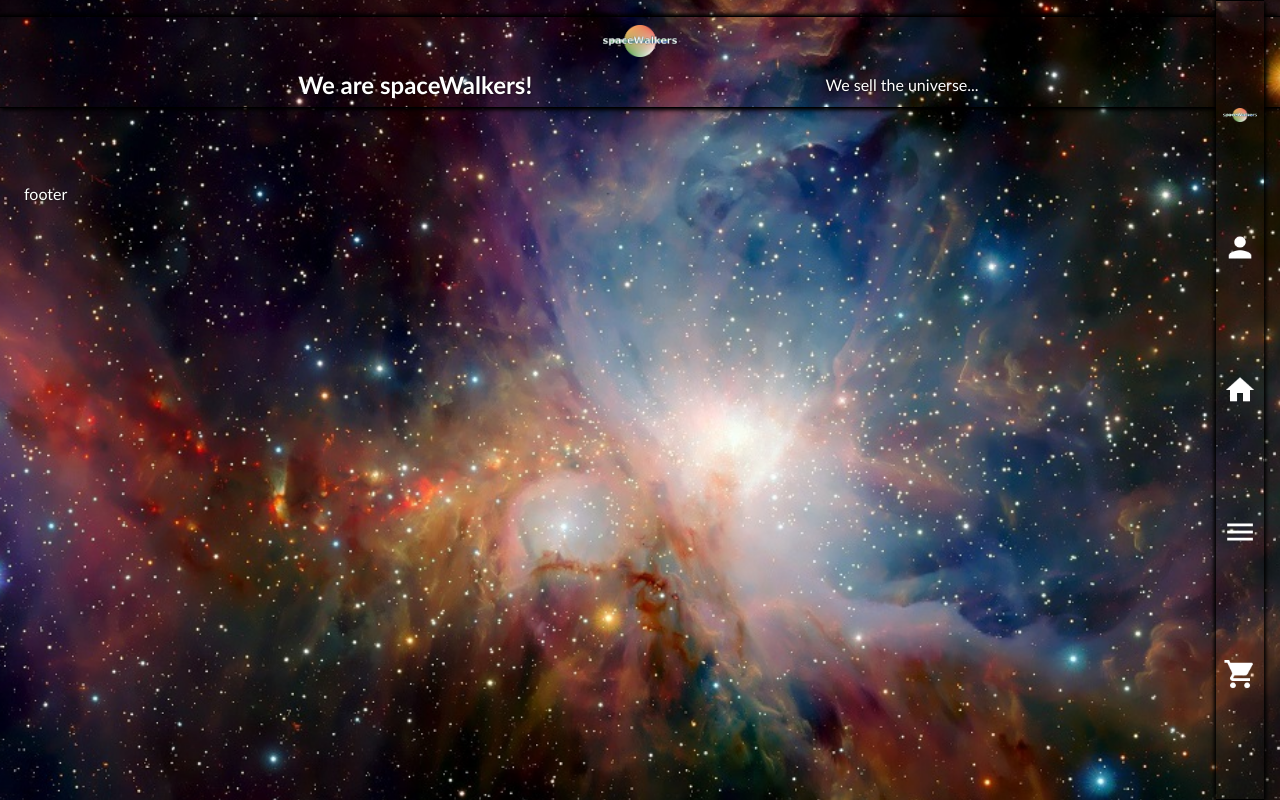
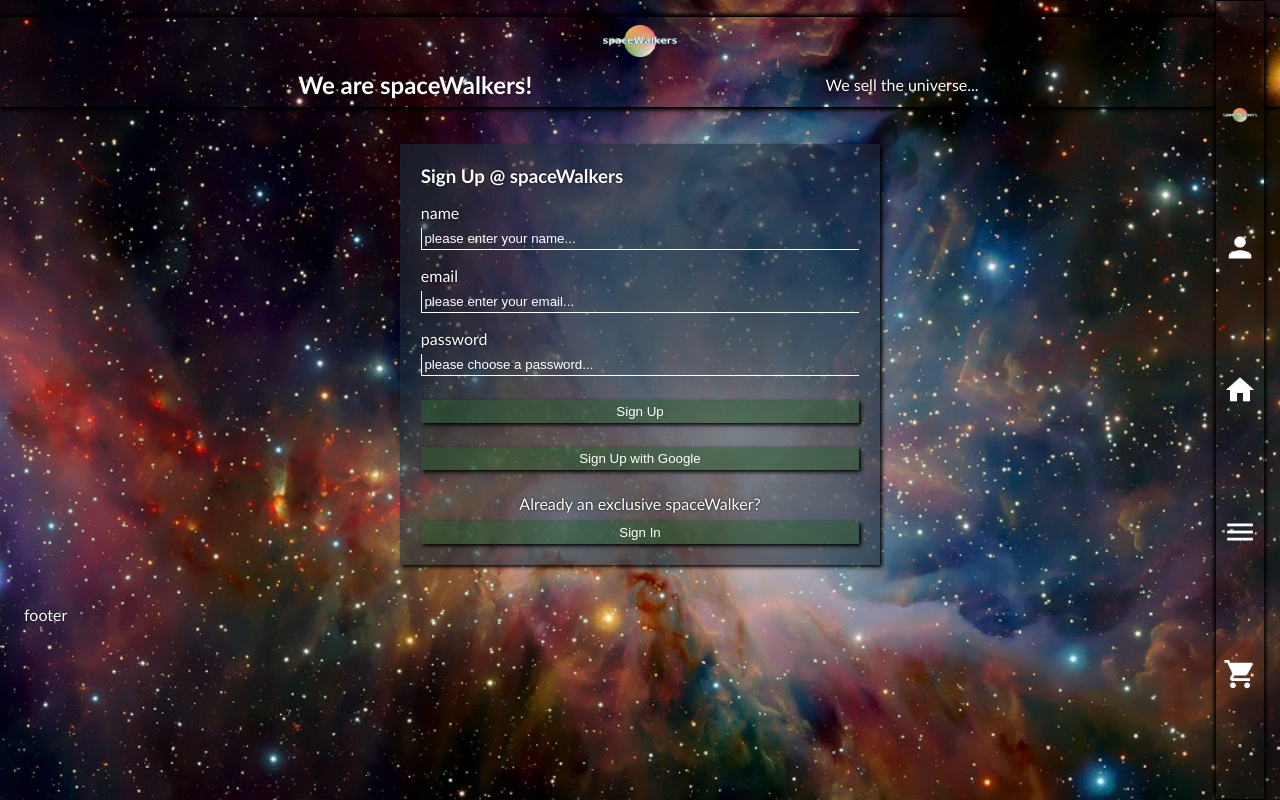
Before and after one commit to TG-web-dev-4/webshop-web-MikiHoffmann, a React (Create React App) app: page /signup in a window 1280 px wide. Built offline with nearby package versions, Linux system fonts and the light colour scheme; no server answers.

Commit message:
signIn signUp

```diff
--- a/src/App.js
+++ b/src/App.js
@@ -15,7 +15,7 @@ import HomePage from "./pages/HomePage";
 import ProductsPage from "./pages/ProductsPage";
 import DetailsPage from "./pages/DetailsPage";
 import CartPage from "./pages/CartPage";
-import RegisterForm from "./components/RegisterForm";
+import SignUpForm from "./components/SignUpForm";
 import ResetForm from "./components/ResetForm";
 
 function App() {
@@ -34,7 +34,7 @@ function App() {
                 <Route path="/products" element={<ProductsPage />} />
                 <Route path="/details/" element={<DetailsPage />} />
                 <Route path="/cart" element={<CartPage />} />
-                <Route path="/register" element={<RegisterForm/>} />
+                <Route path="/signup" element={<SignUpForm/>} />
                 <Route path="/reset" element={<ResetForm/>}/>
               </Routes>
               <Footer />
--- a/src/components/LogInForm.js
+++ b/src/components/SignInForm.js
@@ -1,11 +1,15 @@
 import React, { useEffect, useState } from "react";
 import { Link, useNavigate } from "react-router-dom";
-import { auth, logInWithEmailAndPassword, signInWithGoogle } from "../services/FirebaseConfig";
+import {
+  auth,
+  logInWithEmailAndPassword,
+  signInWithGoogle,
+} from "../services/FirebaseConfig";
 import { useAuthState } from "react-firebase-hooks/auth";
-import { StyledForm } from "../components/styledComponents/Form.styled";
-import { StyledLinkButton } from "../components/styledComponents/LinkButton.styled";
+import { StyledForm } from "./styledComponents/Form.styled";
+import { StyledLinkButton } from "./styledComponents/LinkButton.styled";
 
-const LogInForm = () => {
+const SignInForm = () => {
   const [email, setEmail] = useState("");
   const [password, setPassword] = useState("");
   //console.log(email);
@@ -18,7 +22,7 @@ const LogInForm = () => {
       return;
     }
     if (user) navigate("/home");
-  }, [user, loading, navigate]);
+  }, [user, loading]);
 
   return (
     <>
@@ -43,34 +47,31 @@ const LogInForm = () => {
           onChange={(e) => setPassword(e.target.value)}
         />
         <div className="buttonContainer">
-          <StyledLinkButton className="cancelButton">cancel</StyledLinkButton>
           <StyledLinkButton
             className="confirmButton"
             onClick={() => logInWithEmailAndPassword(email, password)}
           >
-            login
+            Sign In
           </StyledLinkButton>
         </div>
 
         <div className="buttonContainer">
-        <StyledLinkButton onClick={() => signInWithGoogle}>
-          Login with Google
-        </StyledLinkButton>
+          <StyledLinkButton onClick={signInWithGoogle}>
+            Login with Google
+          </StyledLinkButton>
         </div>
         <div className="buttonContainer">
-          <span>Not an exclusive spaceWalker yet?</span>
-          <span>
-            Just
-            <StyledLinkButton>
-              <Link to="/register">register</Link>
-            </StyledLinkButton>
-            .
-          </span>
+          <Link to="/reset">Forgot Password</Link>
         </div>
-        <Link to="/reset">Forgot Password</Link>
+        <div className="buttonContainer">
+          Not an exclusive spaceWalker yet?
+          <StyledLinkButton>
+            <Link to="/signup">Sign Up now</Link>
+          </StyledLinkButton>
+        </div>
       </StyledForm>
     </>
   );
 };
 
-export default LogInForm;
+export default SignInForm;
--- a/src/components/RegisterForm.js
+++ b/src/components/SignUpForm.js
@@ -3,27 +3,29 @@ import { useAuthState } from "react-firebase-hooks/auth";
 import { Link, useNavigate } from "react-router-dom";
 import {
   auth,
-  registerWithEmailAndPassword,
+  signUpWithEmailAndPassword,
   signInWithGoogle,
 } from "../services/FirebaseConfig";
 import { StyledForm } from "../components/styledComponents/Form.styled";
 import { StyledLinkButton } from "../components/styledComponents/LinkButton.styled";
-const RegisterForm = () => {
+
+const SignUpForm = () => {
   const [email, setEmail] = useState("");
   const [password, setPassword] = useState("");
   const [name, setName] = useState("");
-  const [user, loading, error] = useAuthState(auth);
+  const [user, loading] = useAuthState(auth);
+  const [error, setError] = useState("");
   //console.log(signUpEmail);
   //console.log(signUpPassword);
   const navigate = useNavigate();
-  const register = () => {
-    if (!name) alert("please enter a name");
-    registerWithEmailAndPassword(name, email, password);
+  const signUp = () => {
+    if (!name) setError("please enter a name");
+    signUpWithEmailAndPassword(name, email, password);
   };
   useEffect(() => {
     if (loading) return;
     if (user) navigate("/home");
-  }, [user, loading,navigate]);
+  }, [user, loading]);
 
   return (
     <>
@@ -58,17 +60,27 @@ const RegisterForm = () => {
           value={password}
           placeholder="please choose a password..."
           onChange={(e) => {
-            e.preventDefault();
             setPassword(e.target.value);
           }}
         />
+        {error}
         <div className="buttonContainer">
-          <StyledLinkButton className="cancelButton">cancel</StyledLinkButton>
-          <StyledLinkButton className="confirmButton" onClick={register}>
-            register
+          <StyledLinkButton className="confirmButton" onClick={signUp}>
+            Sign Up
           </StyledLinkButton>
-          <StyledLinkButton className="confirmButton" onClick={signInWithGoogle}>
-            register with Google
+        </div>
+        <div className="buttonContainer">
+          <StyledLinkButton
+            className="confirmButton"
+            onClick={signInWithGoogle}
+          >
+            Sign Up with Google
+          </StyledLinkButton>
+        </div>
+        <div className="buttonContainer">
+          Already an exclusive spaceWalker?
+          <StyledLinkButton>
+            <Link to="/">Sign In</Link>
           </StyledLinkButton>
         </div>
       </StyledForm>
@@ -76,4 +88,4 @@ const RegisterForm = () => {
   );
 };
 
-export default RegisterForm;
+export default SignUpForm;
--- a/src/components/mainComponents/NavBar.js
+++ b/src/components/mainComponents/NavBar.js
@@ -17,7 +17,7 @@ const NavBar = () => {
   return (
     <>
       <StyledNavBar className="backgroundImg">
-        <Link to="/home">
+        <Link to="/">
           <img
             className="linkIcon"
             src="../images/bckgrndLogo/spaceWalkersLogo.png"
--- a/src/components/styledComponents/Form.styled.js
+++ b/src/components/styledComponents/Form.styled.js
@@ -7,32 +7,32 @@ export const StyledForm = styled.form`
   max-width: 30em;
   margin: 0 auto;
   padding: 1.3em;
-    background-color: ${({theme}) => theme.colors.bgClr};
-    box-shadow: ${({theme}) => theme.colors.boxShdwRght};
+  background-color: ${({ theme }) => theme.colors.bgClr};
+  box-shadow: ${({ theme }) => theme.colors.boxShdwRght};
   label {
     margin-top: 1em;
   }
   input {
-        margin-top: .5em;
-        padding: .2em;
+    margin-top: 0.5em;
+    padding: 0.2em;
     background-color: transparent;
+    color: ${({ theme }) => theme.colors.clr};
+    outline: none;
     border: none;
-        border-left: .05em solid rgb(255,255,255);
-        border-bottom: .05em solid rgb(255,255,255);
+    border-left: 0.05em solid rgb(255, 255, 255);
+    border-bottom: 0.05em solid rgb(255, 255, 255);
     ::placeholder {
-            color: ${({theme}) => theme.colors.clr};
+      color: ${({ theme }) => theme.colors.clr};
     }
   }
   .buttonContainer {
     display: grid;
-        grid-template-columns: 1fr 1fr;
-        grid-gap: .5em;
+    grid-template-columns: 1fr;
+    grid-gap: 0.5em;
     padding-top: 1.5em;
-        .cancelButton {
+    text-align: center;
+    .confirmButton {
       grid-column: 1;
     }
-        .confirmButton {
-            grid-column: 2;
   }
-    }
-`
+`;
--- a/src/pages/HomePage.js
+++ b/src/pages/HomePage.js
@@ -1,15 +1,46 @@
+import React, { useState, useEffect } from "react";
+import { useAuthState } from "react-firebase-hooks/auth";
+import { useNavigate } from "react-router-dom";
+import { auth, db, logout } from "../services/FirebaseConfig";
+import { query, collection, getDocs, where } from "firebase/firestore";
+
 import { StyledArticle } from "../components/styledComponents/Article.styled";
+import { StyledLinkButton } from "../components/styledComponents/LinkButton.styled";
+const HomePage = () => {
+  const [user, loading] = useAuthState(auth);
+  const [error, setError] = useState("");
+  const [name, setName] = useState("");
+  const navigate = useNavigate();
+  const fetchUserName = async () => {
+    try {
+      const q = query(collection(db, "users"), where("uid", "==", user?.uid));
+      const doc = await getDocs(q);
+      const data = doc.docs[0].data();
+      setName(data.name);
+    } catch (error) {
+      console.error(error);
+      setError("An error occured while fetching user data");
+    }
+  };
+  useEffect(() => {
+    if (loading) return;
+    if (!user) navigate("/");
+    fetchUserName();
+  }, [user, loading]);
 
-const HomePage = () => {
   return (
     <>
-    <StyledArticle>
-      <h2>Welcome to spaceWalkers...</h2>
-    <p>
-    The best way to make your own universe!
-    </p>
-    </StyledArticle>
-
+      <StyledArticle>
+        <div>
+          <h2>Welcome to spaceWalkers...</h2>
+          <p>The best way to make your own universe!</p>
+        </div>
+        <div>Loged In as: {name}</div>
+        <div>{user?.email}{error}</div>
+        <div>
+          <StyledLinkButton onClick={logout}>LogOut</StyledLinkButton>
+        </div>
+      </StyledArticle>
     </>
   );
 };
--- a/src/pages/SignInPage.js
+++ b/src/pages/SignInPage.js
@@ -1,12 +1,12 @@
 import { StyledArticle } from "../components/styledComponents/Article.styled";
-import LogInForm from "../components/LogInForm";
+import SignInForm from "../components/SignInForm";
 
 const SignInPage = () => {
   return (
     <>
       <StyledArticle></StyledArticle>
       <StyledArticle>
-        <LogInForm />
+        <SignInForm />
       </StyledArticle>
     </>
   );
--- a/src/services/FirebaseConfig.js
+++ b/src/services/FirebaseConfig.js
@@ -35,10 +35,11 @@ const FirebaseConfig = {
   measurementId,
 };
 const app = initializeApp(FirebaseConfig);
-console.log(apiKey);
-console.log(FirebaseConfig);
+//console.log(apiKey);
+//console.log(FirebaseConfig);
 const auth = getAuth(app);
 const db = getFirestore(app);
+
 const googleProvider = new GoogleAuthProvider();
 const signInWithGoogle = async () => {
   try {
@@ -46,7 +47,6 @@ const signInWithGoogle = async () => {
     const user = res.user;
     const q = query(collection(db, "users"), where("uid", "==", user.uid));
     const docs = await getDocs(q);
-
     if (docs.docs.length === 0) {
       await addDoc(collection(db, "users"), {
         uid: user.uid,
@@ -57,6 +57,7 @@ const signInWithGoogle = async () => {
     }
   } catch (err) {
     console.error(err);
+    alert(err.message);
   }
 };
 const logInWithEmailAndPassword = async (email, password) => {
@@ -64,10 +65,10 @@ const logInWithEmailAndPassword = async (email, password) => {
     await signInWithEmailAndPassword(auth, email, password);
   } catch (err) {
     console.error(err);
-    //alert(err.messsage);
+    alert(err.messsage);
   }
 };
-const registerWithEmailAndPassword = async (name, email, password) => {
+const signUpWithEmailAndPassword = async (name, email, password) => {
   try {
     const res = await createUserWithEmailAndPassword(auth, email, password);
     const user = res.user;
@@ -79,7 +80,7 @@ const registerWithEmailAndPassword = async (name, email, password) => {
     });
   } catch (err) {
     console.error(err);
-    //alert(err.messsage);
+    alert(err.messsage);
   }
 };
 const sendPasswordReset = async (email) => {
@@ -88,7 +89,7 @@ const sendPasswordReset = async (email) => {
     alert("Password reset link sent");
   } catch (err) {
     console.error(err);
-    //alert(err.messsage);
+    alert(err.messsage);
   }
 };
 const logout = () => {
@@ -100,7 +101,7 @@ export {
   db,
   signInWithGoogle,
   logInWithEmailAndPassword,
-  registerWithEmailAndPassword,
+  signUpWithEmailAndPassword,
   sendPasswordReset,
   logout,
 };
```
Also changed, not shown: src/components/ResetForm.js (+17 -9 lines). Lines whose indentation alone changed are shown as unchanged.
